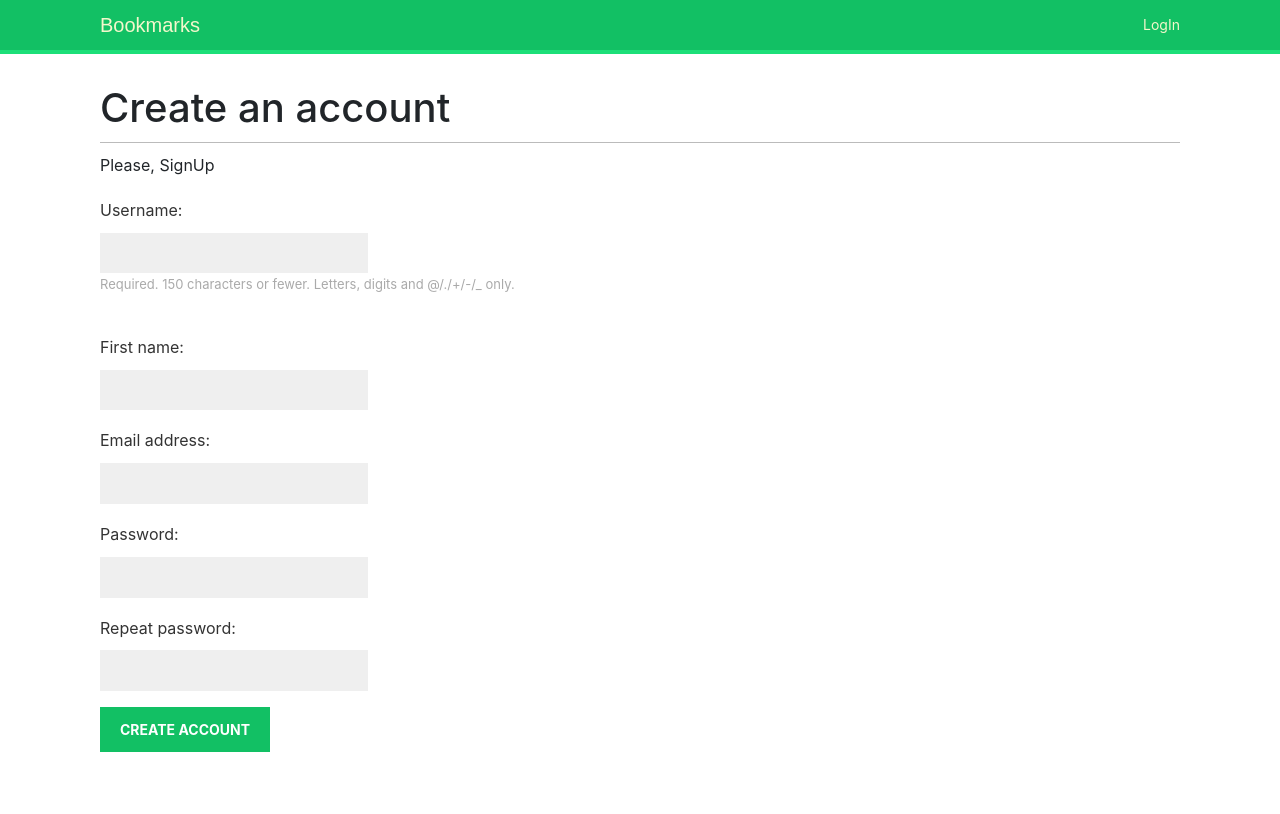
After one commit to SamuelIZABAYO/Django-image-sharing-platform, a Django app: page /account/register/ in a window 1280 px wide. The commit adds this page. Run offline with Django 3.2, Linux system fonts and the light colour scheme; some libraries are stand-ins or nearby versions; some web fonts are replaced.

Commit message:
Create and authenticate user using the Django built-in user model

```diff
--- a/Account_app/forms.py
+++ b/Account_app/forms.py
@@ -1,6 +1,24 @@
 from django import forms
+from django.contrib.auth.models import User
 
 
 class LoginForm(forms.Form):
     username = forms.CharField()
     password = forms.CharField(widget=forms.PasswordInput)
+
+
+class UserRegistrationForm(forms.ModelForm):
+    password = forms.CharField(label='Password',
+                               widget=forms.PasswordInput)
+    password2 = forms.CharField(label='Repeat password',
+                                widget=forms.PasswordInput)
+
+    class Meta:
+        model = User
+        fields = ('username', 'first_name', 'email')
+
+    def clean_password2(self):
+        cd = self.cleaned_data
+        if cd['password'] != cd['password2']:
+            raise forms.ValidationError("Passwords don't match.")
+        return cd['password2']
--- a/Account_app/urls.py
+++ b/Account_app/urls.py
@@ -31,4 +31,7 @@ urlpatterns = [
     path('login/', auth_views.LoginView.as_view(), name='login'),
     path('logout', auth_views.LogoutView.as_view(), name='logout'),
     path('', views.dashboard, name='dashboard'),
+
+    # register user url
+    path('register/',views.register_user,name='register_user'),
 ]
--- a/Account_app/views.py
+++ b/Account_app/views.py
@@ -3,7 +3,7 @@ from django.contrib.auth.decorators import login_required
 from django.http import HttpResponse
 from django.shortcuts import render
 
-from .forms import LoginForm
+from .forms import LoginForm, UserRegistrationForm
 
 
 def user_login(request, template_name='account/login.html'):
@@ -32,3 +32,18 @@ def user_login(request, template_name='account/login.html'):
 def dashboard(request, template_name='account/dashboard.html'):
     context = {'section': 'dashboard'}
     return render(request, template_name, context)
+
+
+def register_user(request):
+    if request.method == 'POST':
+        user_form = UserRegistrationForm(request.POST)
+        if user_form.is_valid():
+            new_user = user_form.save(commit=False)
+            new_user.set_password(user_form.cleaned_data['password'])
+            new_user.save()
+            context = {'new_user': new_user}
+            return render(request, 'account/register_done.html', context)
+    else:
+        user_form = UserRegistrationForm()
+    context = {'user_form': user_form}
+    return render(request, 'account/register.html', context)
--- a/Bookmark_project/settings.py
+++ b/Bookmark_project/settings.py
@@ -140,7 +140,11 @@ LOGIN_REDIRECT_URL = 'dashboard'
 LOGIN_URL='login'
 LOGOUT_URL = 'logout'
 
-EMAIL_BACKEND = 'django.core.mail.backends.console.EmailBackend'
+EMAIL_HOST = 'smtp.sendgrid.net'
+EMAIL_HOST_USER = 'apikey'
+EMAIL_HOST_PASSWORD = config('SENDGRID_API_KEY')
+EMAIL_PORT = 587
+EMAIL_USE_TLS = True
 
 # EMAIL_BACKEND = 'django.core.mail.backends.smtp.EmailBackend'
 
--- a/templates/account/login.html
+++ b/templates/account/login.html
@@ -9,7 +9,8 @@
 <form method="post">
 {{ form.as_p }}
 {% csrf_token %}
-<p><input type="submit" value="Log in"></p>
+<!--<p><input type="submit" value="Log in"></p>-->
+    <p><input type="submit" value="Log in"></p>
 </form>
 
 {% endblock %}
--- /dev/null
+++ b/templates/account/register.html
@@ -0,0 +1,13 @@
+{% extends 'base.html' %}
+
+{% block title %}Create an account{% endblock %}
+
+{% block content %}
+<h1>Create an account</h1>
+<p>Please, SignUp</p>
+<form method="post">
+    {{ user_form.as_p }}
+    {% csrf_token %}
+    <p><input type="submit" value="Create account"></p>
+</form>
+{% endblock %}
--- a/templates/registration/login.html
+++ b/templates/registration/login.html
@@ -21,7 +21,11 @@
         {{ form.as_p }}
         {% csrf_token %}
         <input type="hidden" name="next" value="{{ next }}">
-        <p><input type="submit" value="Log-in"></p>
+        <p><input type="submit" value="Log in"></p>
+        <p>Please, use the following form to LogIn.
+            If you don't have an account
+            <a href="{% url 'register_user' %}"><strong>Register here</strong></a>
+        </p>
     </form>
 </div>
 {% endblock %}
```
Also changed, not shown: templates/account/register_done.html (added, +11 -0 lines).
